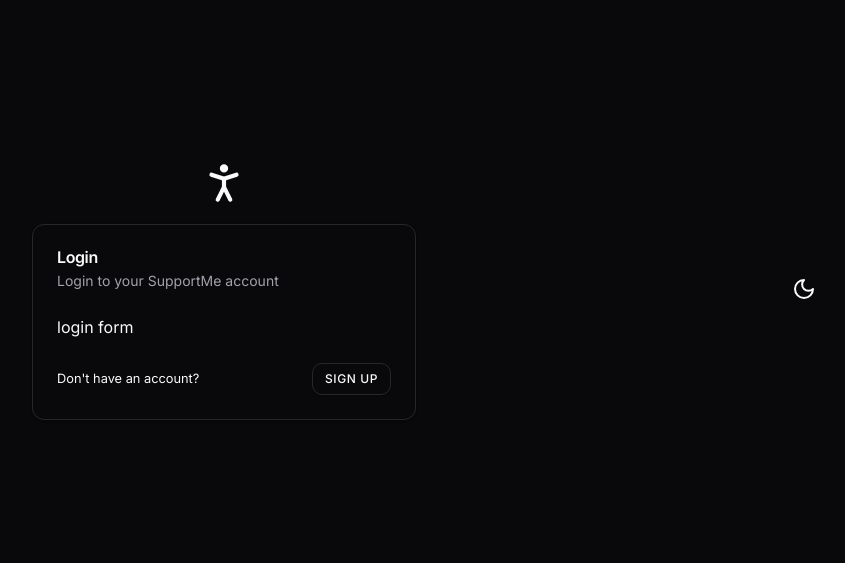
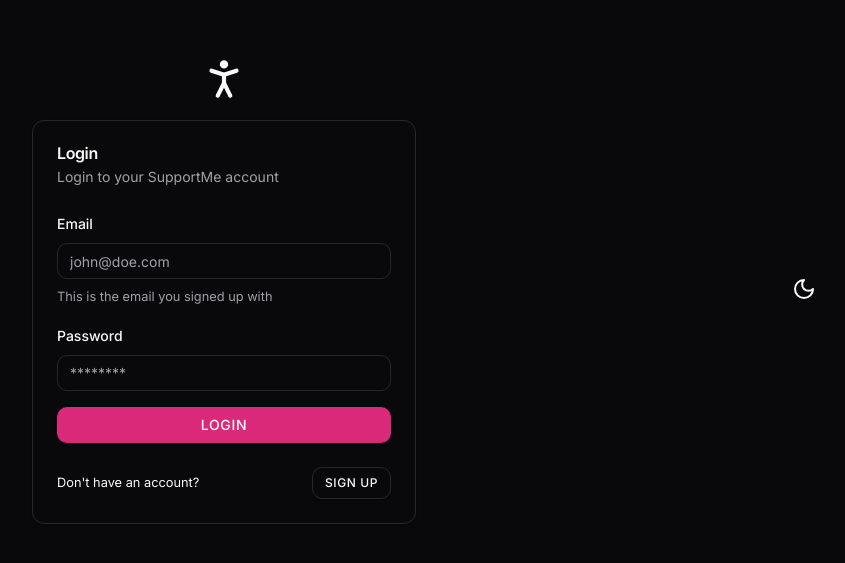
Before and after one commit to denysdev1/nextjs-shadcn-support_me, a Next.js app: page /login in a window 1280 px wide. Shown: the part 111-674 px from the top of the page, without its empty margins (416-1261 px from the left). Built offline with nearby package versions, Linux system fonts and the light colour scheme.

Commit message:
Create Login Page

```diff
--- a/src/app/(logged-out)/login/page.tsx
+++ b/src/app/(logged-out)/login/page.tsx
@@ -11,8 +11,38 @@
 } from '@/components/ui/card';
 import { PersonStandingIcon } from 'lucide-react';
 import Link from 'next/link';
+import * as z from 'zod';
+import { useForm } from 'react-hook-form';
+import { zodResolver } from '@hookform/resolvers/zod';
+import { Input } from '@/components/ui/input';
+import {
+  Form,
+  FormField,
+  FormItem,
+  FormLabel,
+  FormControl,
+  FormMessage,
+  FormDescription,
+} from '@/components/ui/form';
+
+const formSchema = z.object({
+  email: z.string().email(),
+  password: z.string().min(8),
+});
 
 const LoginPage = () => {
+  const form = useForm<z.infer<typeof formSchema>>({
+    resolver: zodResolver(formSchema),
+    defaultValues: {
+      email: '',
+      password: '',
+    },
+  });
+
+  const onSubmit = (values: z.infer<typeof formSchema>) => {
+    console.log(values);
+  };
+
   return (
     <>
       <PersonStandingIcon size={50} />
@@ -21,11 +51,56 @@
           <CardTitle>Login</CardTitle>
           <CardDescription>Login to your SupportMe account</CardDescription>
         </CardHeader>
-        <CardContent>login form</CardContent>
+        <CardContent>
+          <Form {...form}>
+            <form onSubmit={form.handleSubmit(onSubmit)} className='space-y-4'>
+              <FormField
+                control={form.control}
+                name='email'
+                render={({ field }) => (
+                  <FormItem>
+                    <FormLabel>Email</FormLabel>
+                    <FormControl>
+                      <Input
+                        placeholder='john@doe.com'
+                        type='email'
+                        {...field}
+                      />
+                    </FormControl>
+                    <FormDescription>
+                      This is the email you signed up with
+                    </FormDescription>
+                    <FormMessage />
+                  </FormItem>
+                )}
+              />
+              <FormField
+                control={form.control}
+                name='password'
+                render={({ field }) => (
+                  <FormItem>
+                    <FormLabel>Password</FormLabel>
+                    <FormControl>
+                      <Input
+                        placeholder='********'
+                        type='password'
+                        {...field}
+                      />
+                    </FormControl>
+                    <FormMessage />
+                  </FormItem>
+                )}
+              />
+              <Button type='submit' className='w-full'>
+                Login
+              </Button>
+            </form>
+          </Form>
+        </CardContent>
         <CardFooter className='justify-between gap-2'>
           <small>Don&apos;t have an account? </small>
           <Button variant='outline' size='sm' asChild>
-            <Link href='/register'>Sign Up</Link>
+            <Link href='/sign-up'>Sign up</Link>
           </Button>
         </CardFooter>
       </Card>
--- a/src/app/globals.css
+++ b/src/app/globals.css
@@ -14,7 +14,7 @@
     --card-foreground: 240 10% 3.9%;
     --popover: 0 0% 100%;
     --popover-foreground: 240 10% 3.9%;
-    --primary: 333, 71%, 51%;
+    --primary: 333 71% 51%;
     --primary-foreground: 0 0% 100%;
     --secondary: 240 4.8% 95.9%;
     --secondary-foreground: 240 5.9% 10%;
@@ -22,7 +22,7 @@
     --muted-foreground: 240 3.8% 46.1%;
     --accent: 240 4.8% 95.9%;
     --accent-foreground: 240 5.9% 10%;
-    --destructive: 0 84.2% 60.2%;
+    --destructive: 0 72% 51%;
     --destructive-foreground: 0 0% 98%;
     --border: 240 5.9% 90%;
     --input: 240 5.9% 90%;
@@ -42,7 +42,7 @@
     --card-foreground: 0 0% 98%;
     --popover: 240 10% 3.9%;
     --popover-foreground: 0 0% 98%;
-    --primary: 333, 71%, 51%;
+    --primary: 333 71% 51%;
     --primary-foreground: 0 0% 100%;
     --secondary: 240 3.7% 15.9%;
     --secondary-foreground: 0 0% 98%;
@@ -50,7 +50,7 @@
     --muted-foreground: 240 5% 64.9%;
     --accent: 240 3.7% 15.9%;
     --accent-foreground: 0 0% 98%;
-    --destructive: 0 62.8% 30.6%;
+    --destructive: 0 72% 51%;
     --destructive-foreground: 0 0% 98%;
     --border: 240 3.7% 15.9%;
     --input: 240 3.7% 15.9%;
--- /dev/null
+++ b/src/components/ui/input.tsx
@@ -0,0 +1,22 @@
+import * as React from "react"
+
+import { cn } from "@/lib/utils"
+
+const Input = React.forwardRef<HTMLInputElement, React.ComponentProps<"input">>(
+  ({ className, type, ...props }, ref) => {
+    return (
+      <input
+        type={type}
+        className={cn(
+          "flex h-9 w-full rounded-md border border-input bg-transparent px-3 py-1 text-base shadow-sm transition-colors file:border-0 file:bg-transparent file:text-sm file:font-medium file:text-foreground placeholder:text-muted-foreground focus-visible:outline-none focus-visible:ring-1 focus-visible:ring-ring disabled:cursor-not-allowed disabled:opacity-50 md:text-sm",
+          className
+        )}
+        ref={ref}
+        {...props}
+      />
+    )
+  }
+)
+Input.displayName = "Input"
+
+export { Input }
```
